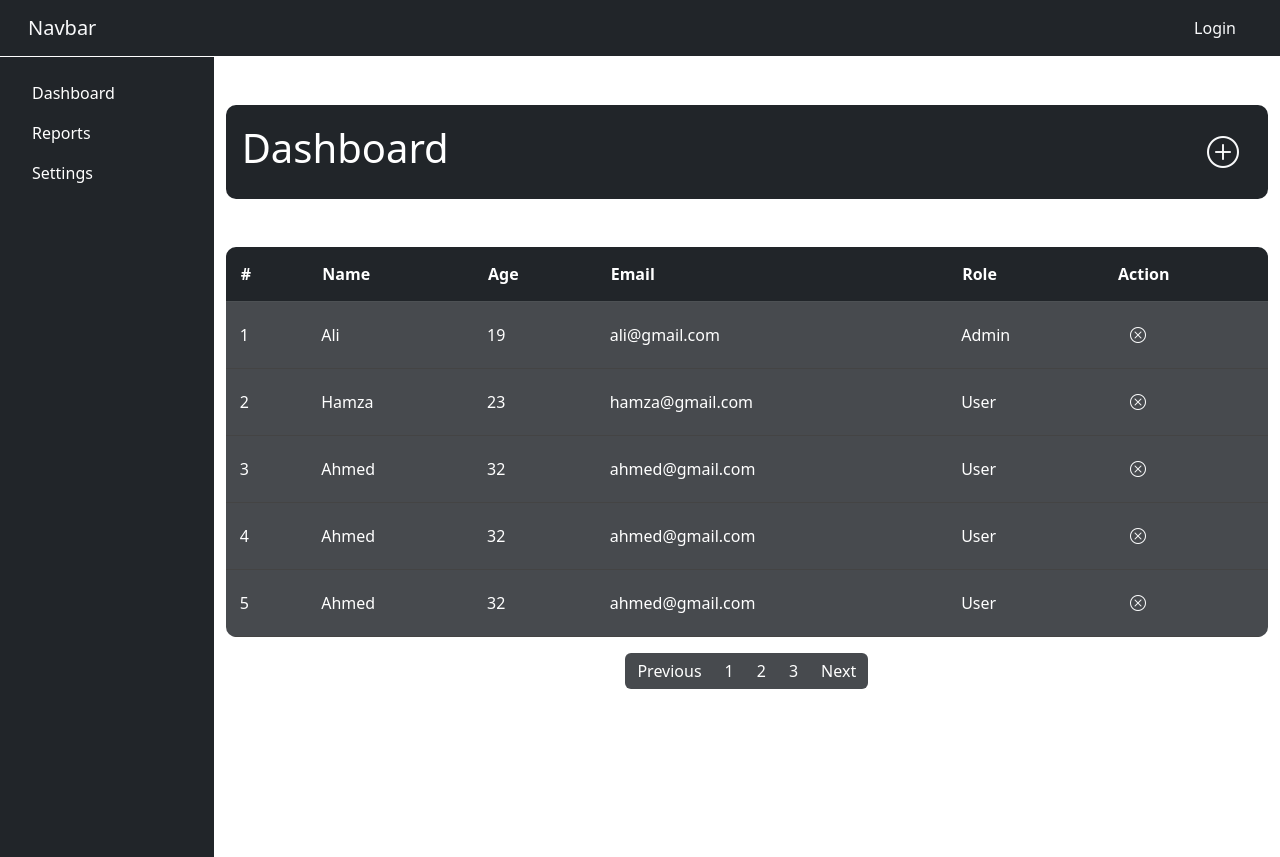
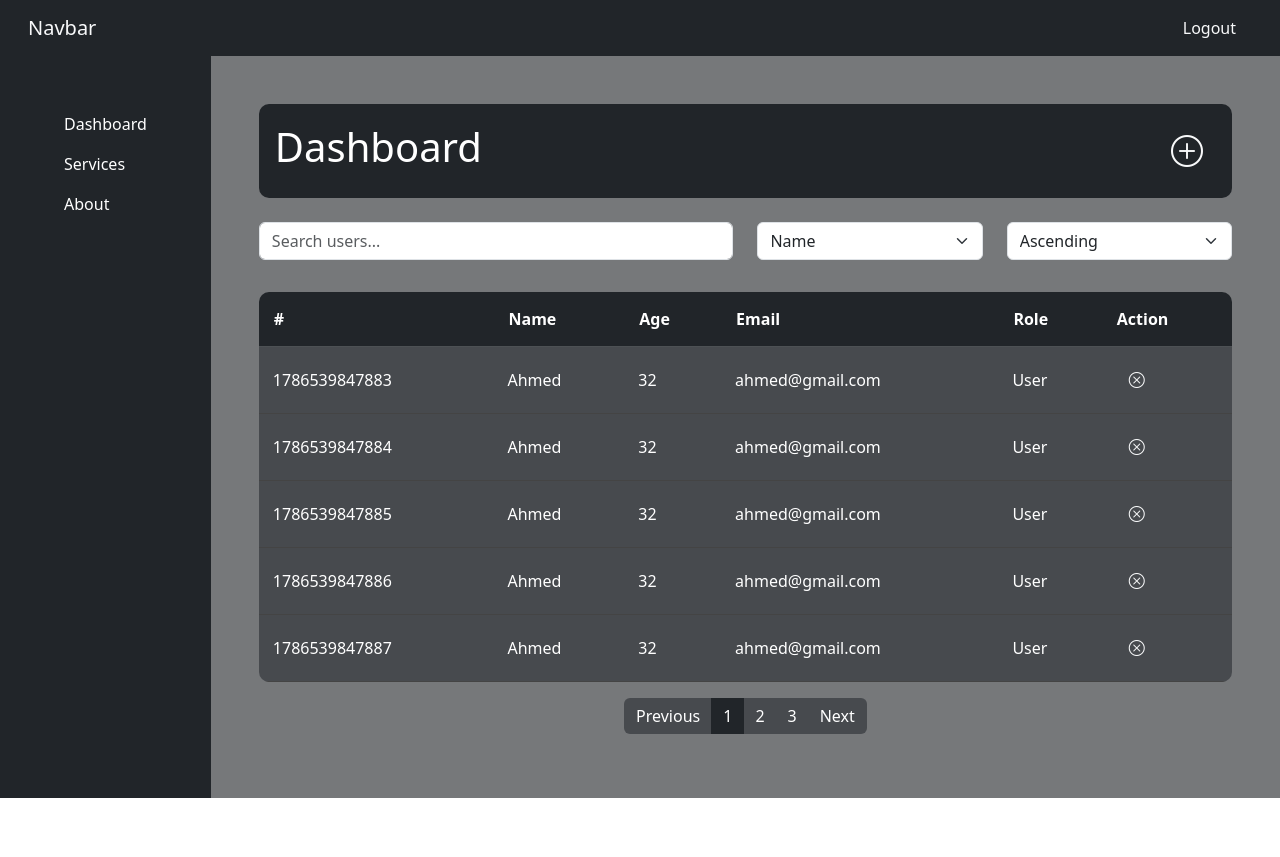
Before and after one commit to hamzatahir1208/React-Training-Assignment-1, a React (Vite) app: page / in a window 1280 px wide. After the commit the page ends 800 px from the top, so only its background shows below. Built offline with nearby package versions, Linux system fonts and the light colour scheme; sample sign-in values are in the browser's storage.

Commit message:
Add Review Changes

```diff
--- a/src/App.css
+++ b/src/App.css
@@ -1,8 +1,5 @@
 /* App css  */
 
-.navbar{
-    border-bottom: 1px solid #ffffff !important;
-}
 
 .content{
     background-color: #212529;
@@ -45,3 +42,13 @@
     outline: none !important;
     box-shadow: none !important;
 }
+
+.page-item.active .page-link{
+    background-color:  #212529 !important;
+}
+
+.dashboard{
+    background-color: #76787a;
+    width: 100%;
+    min-height: fit-content;
+}
--- a/src/App.jsx
+++ b/src/App.jsx
@@ -3,6 +3,7 @@ import { Route, Routes } from 'react-router-dom';
 import './App.css';
 import Dashboard from './pages/Dashboard';
 import Login from './pages/Login';
+import ProtectedRoute from './components/ProtectedRoute';
 
 function App() {
   const [count, setCount] = useState(0)
@@ -10,8 +11,12 @@ function App() {
   return (
     <main>
       <Routes>
-        <Route path='/' element={<Dashboard/>}/>
-        <Route path='/login' element={<Login/>}/>
+        <Route path='/' element={
+          <ProtectedRoute>
+            <Dashboard />
+          </ProtectedRoute>
+        } />
+        <Route path='/login' element={<Login />} />
 
       </Routes>
     </main>
--- /dev/null
+++ b/src/components/ProtectedRoute.jsx
@@ -0,0 +1,12 @@
+import { Navigate } from "react-router-dom";
+
+export default function ProtectedRoute({ children }) {
+
+    const token = localStorage.getItem("accessToken");
+
+    if (!token) {
+        return <Navigate to="/login" replace />;
+    }
+
+    return children;
+}
--- a/src/components/Sidebar.jsx
+++ b/src/components/Sidebar.jsx
@@ -1,11 +1,22 @@
+import SidebarLinks from "./SidebarLinks";
+
 export default function Sidebar() {
+  const linksData = [
+    {name : "Dashboard",
+      to : "/"
+    },
+    {name : "Services",
+      to : "/"
+    },{name : "About",
+      to : "/"
+    }
+  ]
   return (
     <>
       <div
-        className="d-none d-lg-flex flex-column bg-dark text-white p-3"
-        style={{ width: "250px", minHeight: "100vh" }}
+        className="d-none d-lg-flex flex-column bg-dark text-white p-5"
       >
-        <SidebarLinks />
+        <SidebarLinks links={linksData} />
       </div>
 
       <div
@@ -24,19 +35,9 @@ export default function Sidebar() {
           ></button>
         </div>
         <div className="offcanvas-body">
-          <SidebarLinks />
+          <SidebarLinks links={linksData} />
         </div>
       </div>
     </>
   );
 }
-
-function SidebarLinks() {
-  return (
-    <ul className="nav flex-column">
-      <li className="nav-item"><a className="nav-link text-white" href="#">Dashboard</a></li>
-      <li className="nav-item"><a className="nav-link text-white" href="#">Reports</a></li>
-      <li className="nav-item"><a className="nav-link text-white" href="#">Settings</a></li>
-    </ul>
-  );
-}
--- /dev/null
+++ b/src/components/SidebarLinks.jsx
@@ -0,0 +1,18 @@
+import { Link } from "react-router-dom";
+
+export default function SidebarLinks({ links }) {
+  return (
+    <ul className="nav flex-column">
+      {links.length > 0 ? (
+        links.map((item, idx) => (
+            <li className="nav-item" key={idx}>
+            <Link className="nav-link text-white" to={item.to}>
+                {item.name}
+
+            </Link>
+            </li>
+        ))
+    ) : ( <li className="nav-item"> Empty </li> )}
+    </ul>
+  );
+}
--- a/src/components/Table.jsx
+++ b/src/components/Table.jsx
@@ -1,19 +1,64 @@
-import { useState } from "react";
+import { useState, useMemo, useEffect } from "react";
 
-export default function Table({ data, handelDelete }) {
+export default function Table({ data, handleDelete, searchTerm, sortField, sortOrder }) {
 
     const [currentPage, setCurrentPage] = useState(1);
 
     const rowsPerPage = 5;
 
-    const totalPages = Math.ceil(data.length / rowsPerPage);
+    const processedData = useMemo(() => {
+        let result = [...data];
+
+        if (searchTerm.trim()) {
+            result = result.filter((item) =>
+                item.name
+                    .toLowerCase()
+                    .includes(searchTerm.toLowerCase())
+            );
+        }
+
+        result.sort((a, b) => {
+            let valueA = a[sortField];
+            let valueB = b[sortField];
+
+            if (typeof valueA === "string") {
+                valueA = valueA.toLowerCase();
+                valueB = valueB.toLowerCase();
+            }
+
+            if (valueA < valueB) {
+                return sortOrder === "asc" ? -1 : 1;
+            }
+
+            if (valueA > valueB) {
+                return sortOrder === "asc" ? 1 : -1;
+            }
+
+            return 0;
+        });
+
+        return result;
+    }, [data, searchTerm, sortField, sortOrder]);
+
+    const totalPages = Math.max(1, Math.ceil(processedData.length / rowsPerPage));
+
+    useEffect(() => {
+        if (currentPage > totalPages) {
+            setCurrentPage(totalPages);
+        }
+    }, [totalPages, currentPage]);
 
     const startIndex = (currentPage - 1) * rowsPerPage;
 
-    const currentData = data.slice(
+    const currentData = processedData.slice(
         startIndex,
         startIndex + rowsPerPage
     );
+
+    const goToPage = (page) => {
+        if (page < 1 || page > totalPages) return;
+        setCurrentPage(page);
+    };
 
     return (
         <>
@@ -29,7 +74,8 @@ export default function Table({ data, handelDelete }) {
                     </tr>
                 </thead>
                 <tbody>
-                    {currentData.map((user) => (
+                    {currentData.length > 0 ? (
+                        currentData.map((user) => (
                             <tr key={user.id}>
                                 <td scope="row">{user.id}</td>
                                 <td>{user.name}</td>
@@ -37,12 +83,17 @@ export default function Table({ data, handelDelete }) {
                                 <td>{user.email}</td>
                                 <td>{user.role}</td>
                                 <td>
-                                <button type="button" className="btn text-light btn-small" onClick={() => handelDelete(user.id)} >
+                                    <button type="button" className="btn text-light btn-small" onClick={() => handleDelete(user.id)} >
                                         <i className="bi bi-x-circle"></i>
                                     </button>
                                 </td>
                             </tr>
-                    ))}
+                        ))
+                    ) : (
+                        <tr>
+                            <td colSpan="6" className="text-center">No results found</td>
+                        </tr>
+                    )}
                 </tbody>
             </table>
             <ul className="pagination justify-content-center">
@@ -50,7 +101,7 @@ export default function Table({ data, handelDelete }) {
                 <li className={`page-item ${currentPage === 1 ? "disabled" : ""}`}>
                     <button
                         className="page-link"
-                        onClick={() => setCurrentPage(currentPage - 1)}
+                        onClick={() => goToPage(currentPage - 1)}
                     >
                         Previous
                     </button>
@@ -64,7 +115,7 @@ export default function Table({ data, handelDelete }) {
                     >
                         <button
                             className="page-link"
-                            onClick={() => setCurrentPage(index + 1)}
+                            onClick={() => goToPage(index + 1)}
                         >
                             {index + 1}
                         </button>
@@ -77,7 +128,7 @@ export default function Table({ data, handelDelete }) {
                 >
                     <button
                         className="page-link"
-                        onClick={() => setCurrentPage(currentPage + 1)}
+                        onClick={() => goToPage(currentPage + 1)}
                     >
                         Next
                     </button>
--- a/src/components/Topbar.jsx
+++ b/src/components/Topbar.jsx
@@ -1,6 +1,22 @@
-import { Link } from "react-router-dom";
+import { Link, useNavigate } from "react-router-dom";
 
 export default function Topbar() {
+
+  const navigate = useNavigate();
+  const token = localStorage.getItem("accessToken");
+  console.log(token);
+const handleLogout = () => {
+    console.log("logout clicked");
+
+    localStorage.removeItem("accessToken");
+
+    console.log("token:", localStorage.getItem("accessToken"));
+
+    navigate("/login");
+
+    console.log("navigation called");
+};
+
   return (
     <nav className="navbar bg-dark sticky-top ">
       <div className="container-fluid">
@@ -17,7 +33,11 @@ export default function Topbar() {
         <div className="d-flex align-items-center ms-auto ms-lg-0 me-3">
           <ul className="navbar-nav flex-row align-items-center me-3">
             <li className="nav-item ">
-              <Link to='/login' className="nav-link active text-light" aria-current="page" href="#">Login</Link>
+              {token ? (
+                <a onClick={handleLogout} className="nav-link active text-light" aria-current="page" href="#">Logout</a>
+              ) : (
+                <Link to='/login' className="nav-link active text-light" aria-current="page" href="#">Login</Link>
+              )}
             </li>
 
           </ul>
@@ -26,19 +46,3 @@ export default function Topbar() {
     </nav>
   );
 }
-
-{
-  /* <div className="d-flex align-items-center border-bottom p-2 ">
-      <button
-        className="btn btn-outline-secondary d-lg-none"
-        type="button"
-        data-bs-toggle="offcanvas"
-        data-bs-target="#sidebarOffcanvas"
-        aria-controls="sidebarOffcanvas"
-      >
-      <span class="navbar-toggler-icon "></span>
-
-      </button>
-      <span className="ms-2 fw-bold">My Dashboard</span>
-    </div> */
-}
--- a/src/data/users.json
+++ b/src/data/users.json
@@ -1,90 +1,90 @@
 [
   {
-    "id": 1,
+    "id": 1786539847881,
     "name": "Ali",
     "age": 19,
     "email": "ali@gmail.com",
     "role": "Admin"
   },
   {
-    "id": 2,
+    "id": 1786539847882,
     "name": "Hamza",
     "age": 23,
     "email": "hamza@gmail.com",
     "role": "User"
   },
   {
-    "id": 3,
+    "id": 1786539847883,
     "name": "Ahmed",
     "age": 32,
     "email": "ahmed@gmail.com",
     "role": "User"
   },
   {
-    "id": 4,
+    "id": 1786539847884,
     "name": "Ahmed",
     "age": 32,
     "email": "ahmed@gmail.com",
     "role": "User"
   },
   {
-    "id": 5,
+    "id": 1786539847885,
     "name": "Ahmed",
     "age": 32,
     "email": "ahmed@gmail.com",
     "role": "User"
   },
   {
-    "id": 6,
+    "id": 1786539847886,
     "name": "Ahmed",
     "age": 32,
     "email": "ahmed@gmail.com",
     "role": "User"
   },
   {
-    "id": 7,
+    "id": 1786539847887,
     "name": "Ahmed",
     "age": 32,
     "email": "ahmed@gmail.com",
     "role": "User"
   },
   {
-    "id": 8,
+    "id": 1786539847888,
     "name": "Ahmed",
     "age": 32,
     "email": "ahmed@gmail.com",
     "role": "User"
   },
   {
-    "id": 9,
+    "id": 1786539847889,
     "name": "Ahmed",
     "age": 32,
     "email": "ahmed@gmail.com",
     "role": "User"
   },
   {
-    "id": 10,
+    "id": 17865398478810,
     "name": "Ahmed",
     "age": 32,
     "email": "ahmed@gmail.com",
     "role": "User"
   },
   {
-    "id": 11,
+    "id": 17865398478811,
     "name": "Ahmed",
     "age": 32,
     "email": "ahmed@gmail.com",
     "role": "User"
   },
   {
-    "id": 12,
+    "id": 17865398478812,
     "name": "Ahmed",
     "age": 32,
     "email": "ahmed@gmail.com",
     "role": "User"
   },
   {
-    "id": 13,
+    "id": 17865398478813,
     "name": "Ahmed",
     "age": 32,
     "email": "ahmed@gmail.com",
--- a/src/pages/Dashboard.jsx
+++ b/src/pages/Dashboard.jsx
@@ -8,6 +8,10 @@ import { useEffect, useState } from "react";
 export default function Dashboard() {
 
   const [users, setUsers] = useState([]);
+  const [searchTerm, setSearchTerm] = useState("");
+  const [sortField, setSortField] = useState("name");
+  const [sortOrder, setSortOrder] = useState("asc");
+
   useEffect(() => {
     const loadUsers = async () => {
       const data = await getUsers();
@@ -31,7 +35,6 @@ export default function Dashboard() {
     ]);
   };
 
-
   const handleDeleteUser = (id) => {
     setUsers((currentUsers) => {
       return currentUsers.filter((user) => user.id != id);
@@ -40,8 +43,8 @@ export default function Dashboard() {
 
   return (
     <Layout>
-      <div className="container ">
-        <div className="content mt-5 p-3">
+      <div className=" dashboard p-5">
+        <div className="content p-3">
           <h1>Dashboard</h1>
           <button
             type="button"
@@ -52,12 +55,73 @@ export default function Dashboard() {
             <i className="bi bi-plus-circle text-light fs-2"></i>
           </button>
         </div>
-        <div className="mt-5">
-          <Table data={users} handelDelete={handleDeleteUser} />
+        <div className="row mt-4">
+
+          <div className="col-md-6 mb-3">
+            <input
+              type="text"
+              className="form-control"
+              placeholder="Search users..."
+              value={searchTerm}
+              onChange={(e) =>
+                setSearchTerm(e.target.value)
+              }
+            />
+          </div>
+
+          <div className="col-md-3 mb-3">
+            <select
+              className="form-select"
+              value={sortField}
+              onChange={(e) =>
+                setSortField(e.target.value)
+              }
+            >
+              <option value="name">
+                Name
+              </option>
+
+              <option value="email">
+                Email
+              </option>
+
+              <option value="age">
+                Age
+              </option>
+            </select>
+          </div>
+
+          <div className="col-md-3 mb-3">
+            <select
+              className="form-select"
+              value={sortOrder}
+              onChange={(e) =>
+                setSortOrder(e.target.value)
+              }
+            >
+              <option value="asc">
+                Ascending
+              </option>
+
+              <option value="desc">
+                Descending
+              </option>
+            </select>
+          </div>
+
+        </div>
+        <div className="mt-3">
+          <Table
+            data={users}
+            handelDelete={handleDeleteUser}
+            searchTerm={searchTerm}
+            sortField={sortField}
+            sortOrder={sortOrder}
+          />
         </div>
       </div>
 
-      <UserModal onAdd={handleAddUser}/>
+      <UserModal onAdd={handleAddUser} />
     </Layout>
   );
 }
```
Also changed, not shown: src/components/UserModal.jsx (+15 -1 lines), src/pages/Login.jsx (+35 -11 lines), src/services/authService.js (added, +26 -0 lines). Lines whose indentation alone changed are shown as unchanged.
